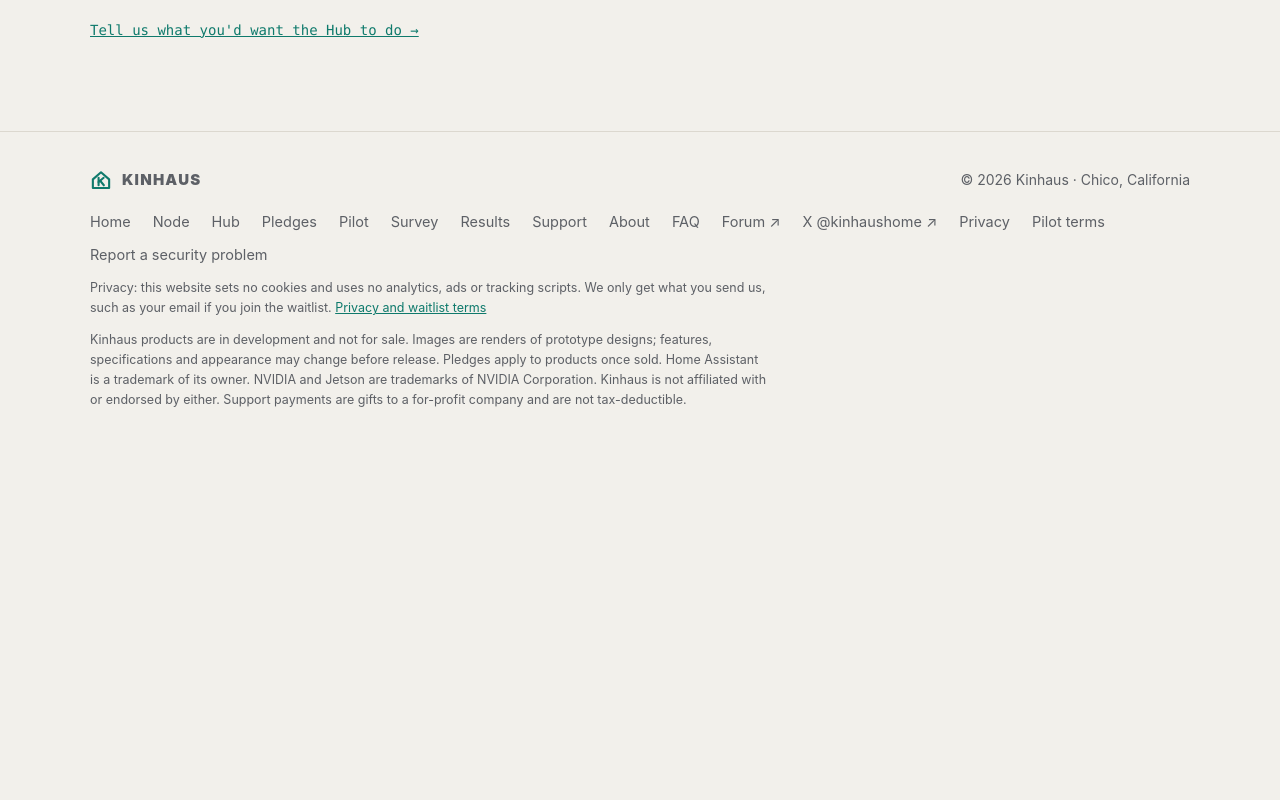
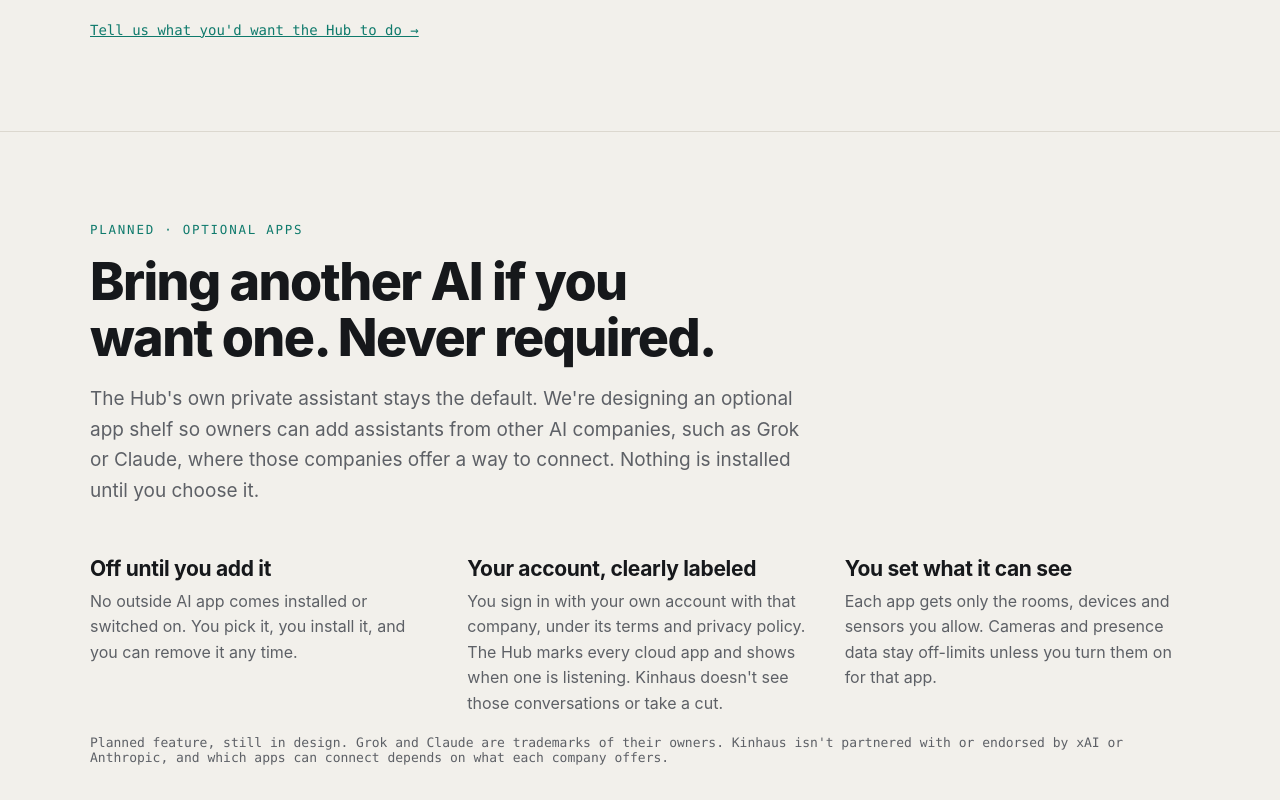
Before and after one commit to AceWood619/kinhaus-site, a plain HTML site: page hub.html in a window 1280 px wide. Shown: the part 1300-2100 px from the top of the page. Before the commit the page ends 1758 px from the top, so only its background shows below. Drawn offline with Linux system fonts and the light colour scheme.

Commit message:
[Claude] Hub: planned optional AI apps (Grok, Claude) section + FAQ
Off by default, owner installs, own account, per-app permissions, cloud labeled. No partnership implied.

Co-Authored-By: Claude Opus 5.5 <noreply@anthropic.com>
Claude-Session: https://claude.ai/code/session_0196RFBeWgTZe4oCtZWjDvtk

```diff
--- a/hub.html
+++ b/hub.html
@@ -69,6 +69,18 @@
       </div>
       <a class="morelink" href="survey.html">Tell us what you'd want the Hub to do →</a>
     </div>
+  </section><section id="apps">
+    <div class="wrap">
+      <p class="eyebrow">Planned · Optional apps</p>
+      <h2>Bring another AI if you want one. Never required.</h2>
+      <p class="lede">The Hub's own private assistant stays the default. We're designing an optional app shelf so owners can add assistants from other AI companies, such as Grok or Claude, where those companies offer a way to connect. Nothing is installed until you choose it.</p>
+      <div class="cols">
+        <div><h3>Off until you add it</h3><p>No outside AI app comes installed or switched on. You pick it, you install it, and you can remove it any time.</p></div>
+        <div><h3>Your account, clearly labeled</h3><p>You sign in with your own account with that company, under its terms and privacy policy. The Hub marks every cloud app and shows when one is listening. Kinhaus doesn't see those conversations or take a cut.</p></div>
+        <div><h3>You set what it can see</h3><p>Each app gets only the rooms, devices and sensors you allow. Cameras and presence data stay off-limits unless you turn them on for that app.</p></div>
+      </div>
+      <p class="fine">Planned feature, still in design. Grok and Claude are trademarks of their owners. Kinhaus isn't partnered with or endorsed by xAI or Anthropic, and which apps can connect depends on what each company offers.</p>
+    </div>
   </section>
 </main>
 <footer>
```
Also changed, not shown: faq.html (+1 -0 lines).
